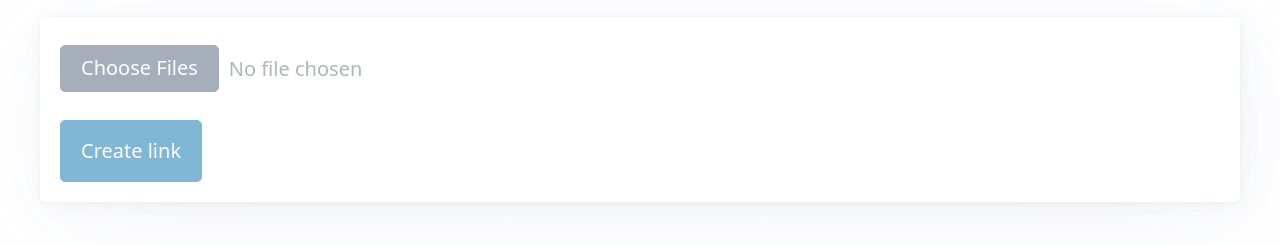
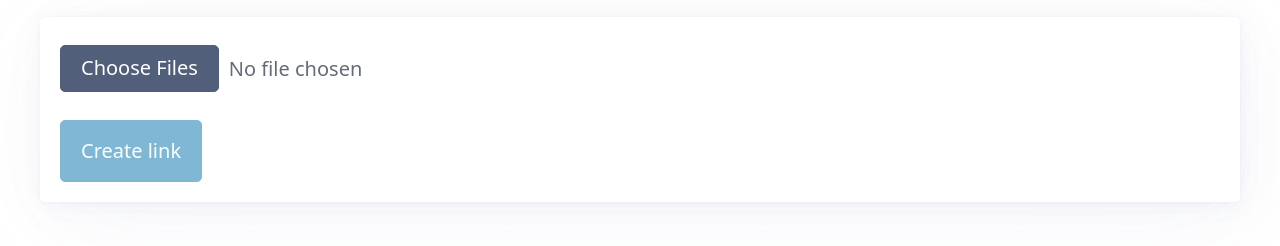
Before and after one commit to PeronGH/turnshare, a website: page public/index.html in a window 1280 px wide. Shown: the part 98-344 px from the top of the page. Drawn offline with nearby package versions, Linux system fonts and the light colour scheme.

Commit message:
fix: file input disabled on load

```diff
--- a/public/index.html
+++ b/public/index.html
@@ -20,7 +20,7 @@
 
 			<template x-if="role === 'sender'">
 				<article>
-					<input type="file" multiple @change="pick" :disabled="link" aria-label="Files to send" />
+					<input type="file" multiple @change="pick" :disabled="!!link" aria-label="Files to send" />
 					<ul x-show="files.length">
 						<template x-for="file in files">
 							<li><span x-text="file.name"></span> <small x-text="formatBytes(file.size)"></small></li>
```
